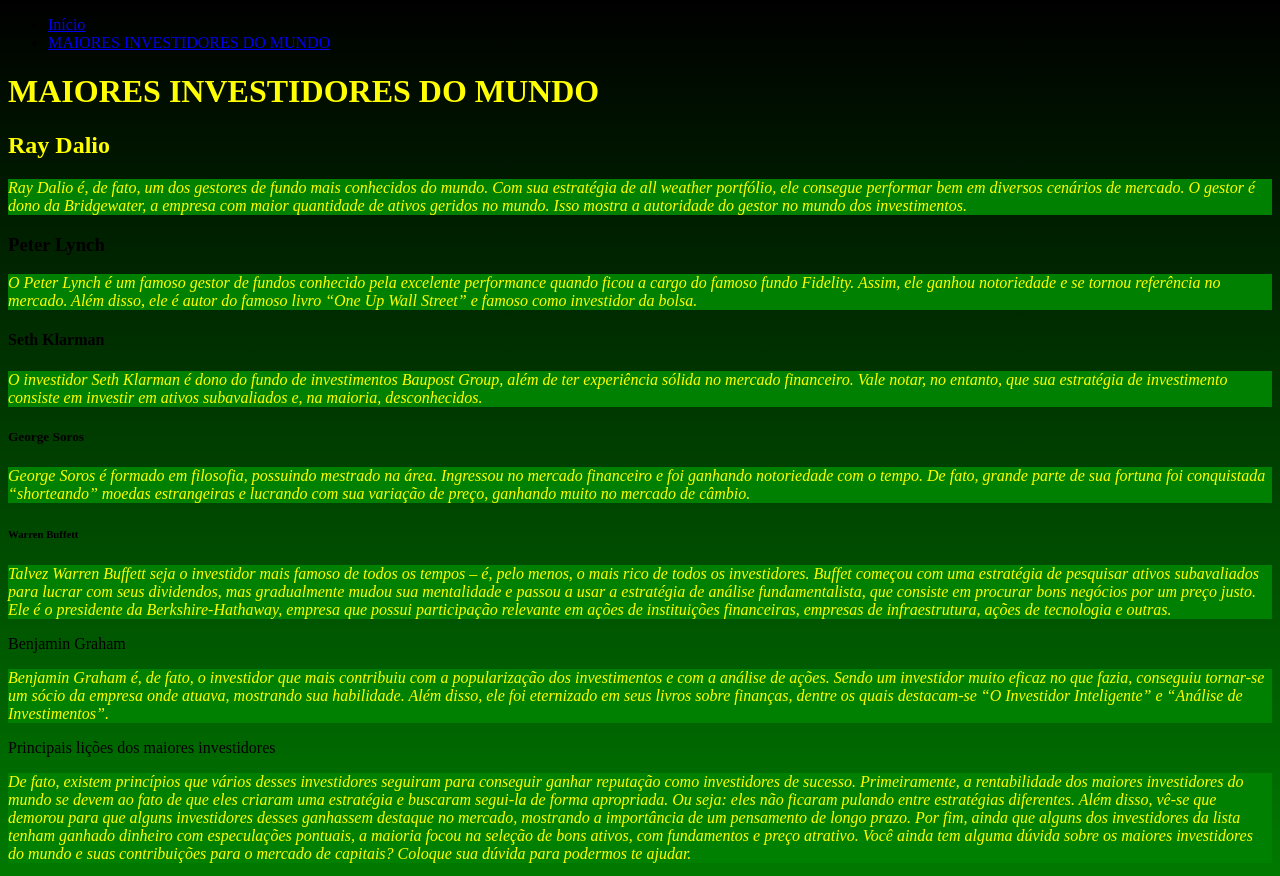
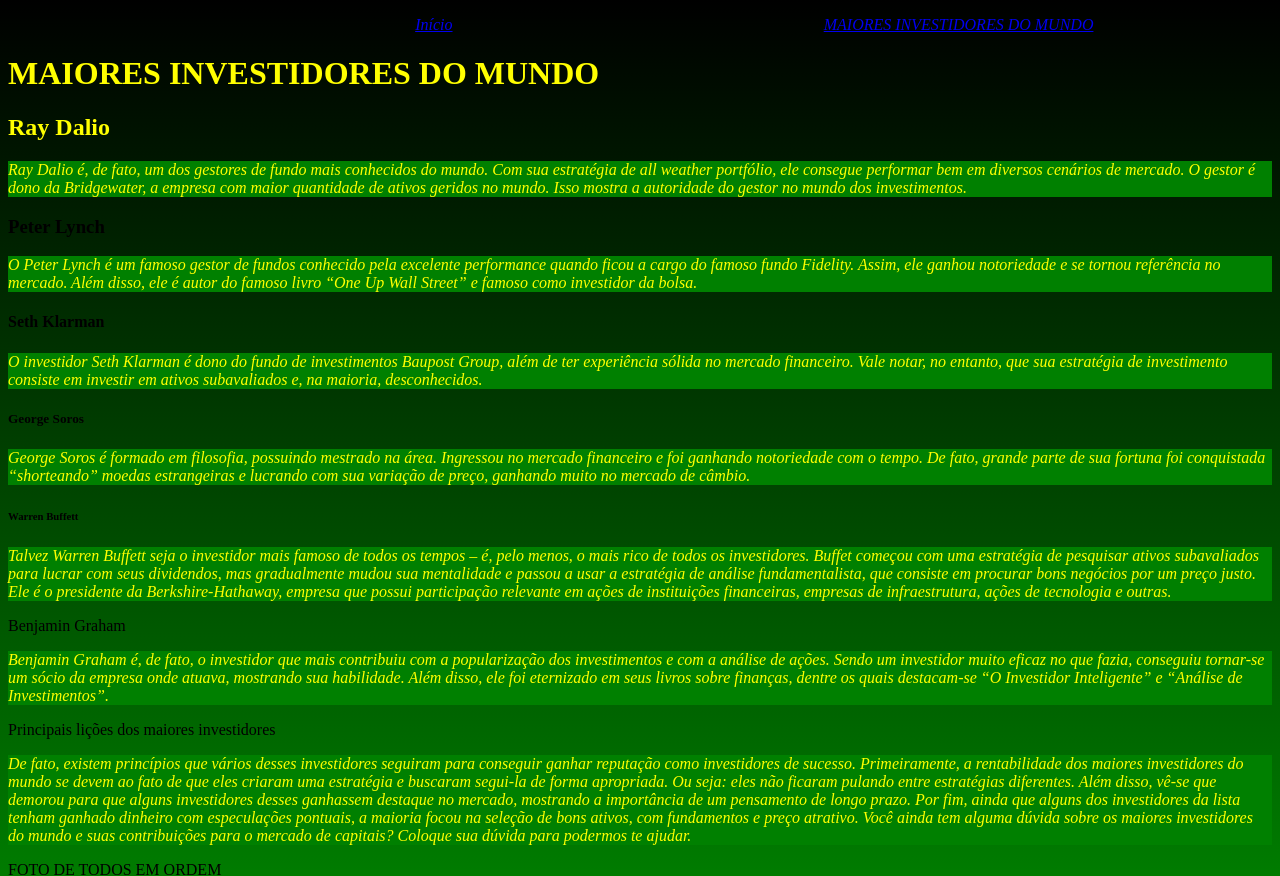
Before and after one commit to Alexandre1x/1X, a plain HTML site: page campeonatos.html in a window 1280 px wide. Shown: the top 876 px of the page. Drawn offline with Linux system fonts and the light colour scheme.

Commit message:
Update style.css

```diff
--- a/style.css
+++ b/style.css
@@ -20,3 +20,23 @@ background: linear-gradient(black,green )
 
 
 }
+
+nav{
+font-display: 30px;
+font-style: oblique;
+
+
+
+
+}
+
+
+
+
+
+nav li{
+display: inline;
+margin: 0 0 0 30%;
+font-style: oblique;
+
+}
```
